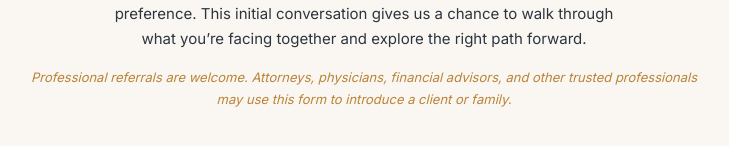
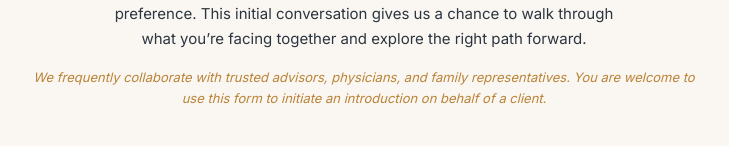
Before and after one commit to alphacareconcierge/alphacare-website, a Next.js app: page /contact in a window 1280 px wide. Shown: the part 1012-1158 px from the top of the page, without its empty margins (276-1005 px from the left). Built offline with nearby package versions, Linux system fonts and the light colour scheme.

Commit message:
Update contact referral footnote

```diff
--- a/app/contact/page.tsx
+++ b/app/contact/page.tsx
@@ -41,8 +41,8 @@ export default function ContactPage() {
           <p className="mx-auto max-w-lg text-center font-sans text-[0.9375rem] font-normal leading-[1.65] text-grayblue">
             We will review what you’ve shared and get in touch via your selected preference. This initial conversation gives us a chance to walk through what you’re facing together and explore the right path forward.
           </p>
-          <p className="mx-auto mt-4 max-w-[42rem] text-center font-sans text-[0.8125rem] font-normal italic leading-[1.65] text-gold">
-            Professional referrals are welcome. Attorneys, physicians, financial advisors, and other trusted professionals may use this form to introduce a client or family.
+          <p className="mx-auto mt-4 max-w-[42rem] text-center font-sans text-[0.8125rem] font-normal italic leading-[1.6] text-gold">
+            We frequently collaborate with trusted advisors, physicians, and family representatives. You are welcome to use this form to initiate an introduction on behalf of a client.
           </p>
         </div>
       </section>
```
